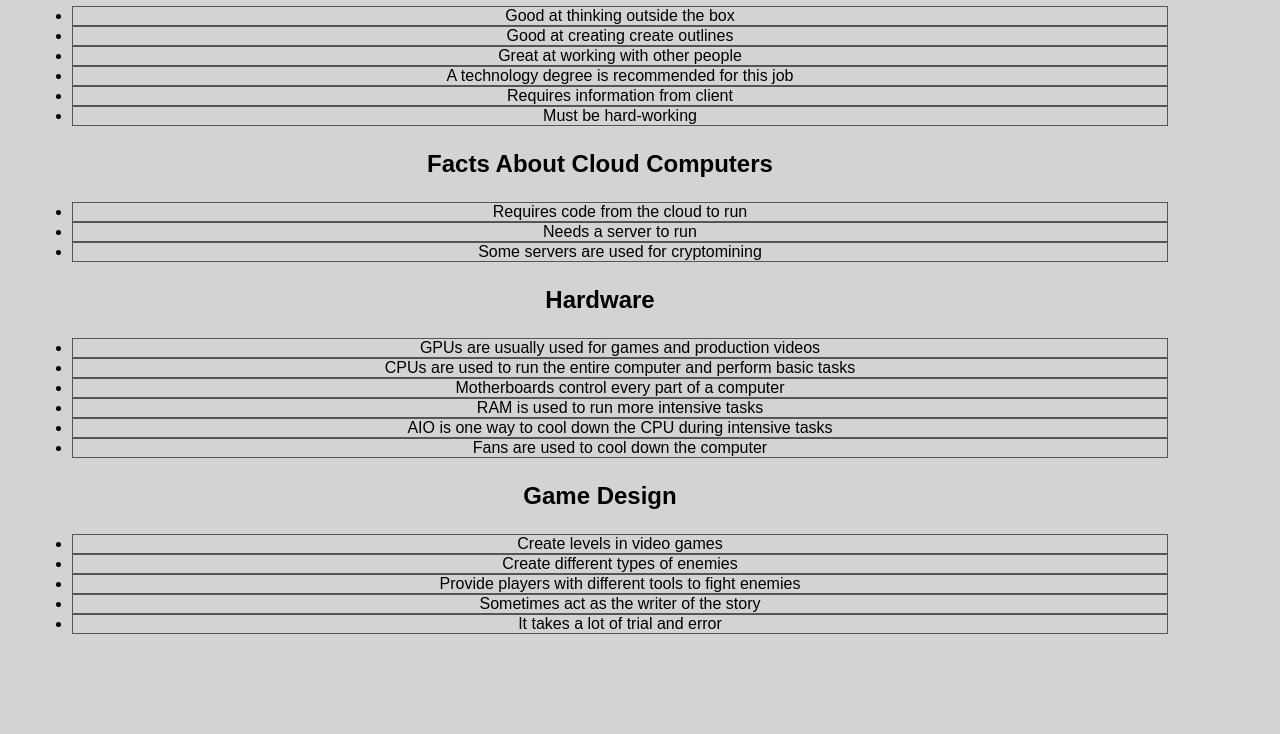
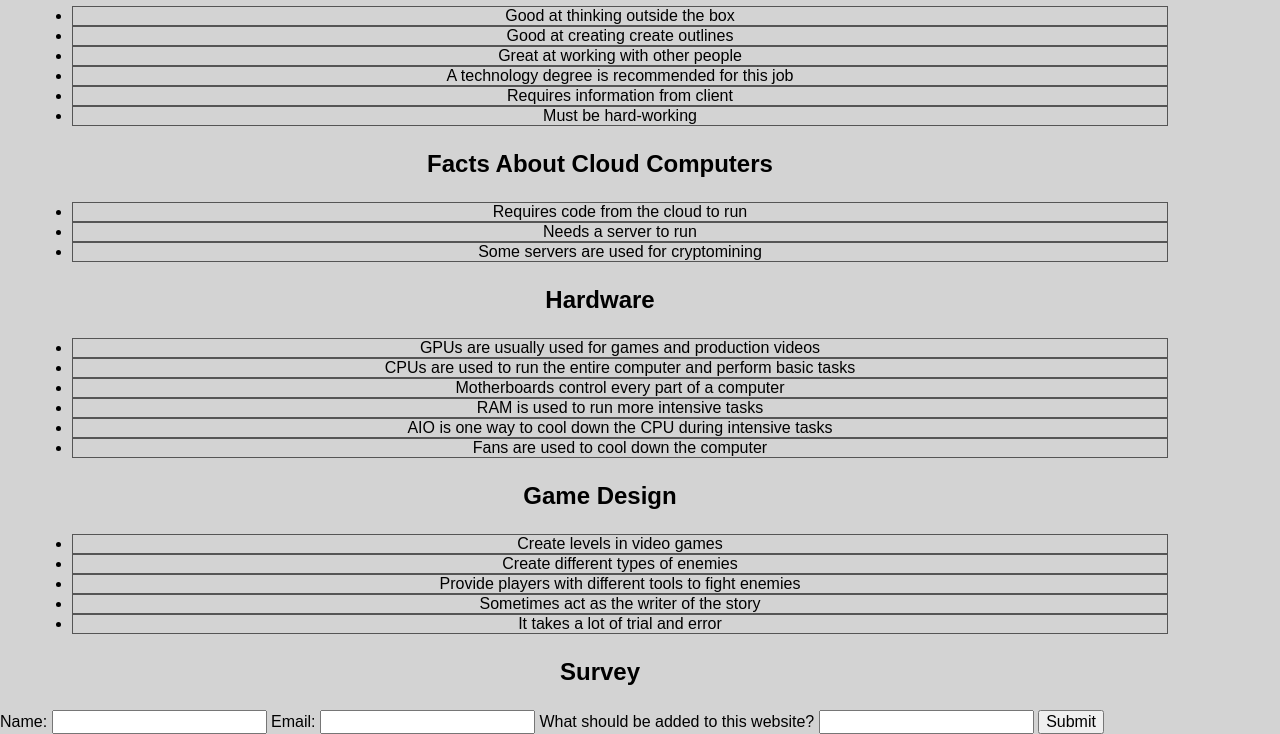
Before and after one commit to leojohnsonhawk/webdev_project3, a plain HTML site: page index.html in a window 1280 px wide. Shown: the part 284-1018 px from the top of the page. Before the commit the page ends 934 px from the top, so only its background shows below. Drawn offline with Linux system fonts and the light colour scheme.

Commit message:
added survey and map in nav

```diff
--- a/index.html
+++ b/index.html
@@ -6,6 +6,7 @@
   <meta name="viewport" content="width=device-width, initial-scale=1.0">
   <link rel="stylesheet" href="css/reset.css">
   <link rel="stylesheet" href="css/indexstylesheet.css">
+
 </head>
 <body class="index">
 
@@ -16,6 +17,7 @@
       <li><a href="index.html">Homepage</a></li>
       <li><a href="resume.html">Resume</a></li>
       <li><a href="videogame.html">Games</a></li>
+	  <li><a href="map.html">map</a></li>
     </ul>
     <img src="images/OIP.jpg" alt="Computer" class="center">
   </nav>
@@ -55,6 +57,17 @@
     <li>Sometimes act as the writer of the story</li>
     <li>It takes a lot of trial and error</li>
   </ul>
+  <h3> Survey </h3>
+	<form id="survey">
+		<label for="name">Name:</label>
+		<input type="text" id="name" name="name">
+		<label for="email">Email:</label>
+		<input type="email" id="email" name="email">
+		<label type="text">What should be added to this website?</label>
+		<input for="text" id="text" name="text">
+		<button type="submit">Submit</button>
+	  </form>
 
+	  <script src="script.js"></script>
 </body>
 </html>
```
